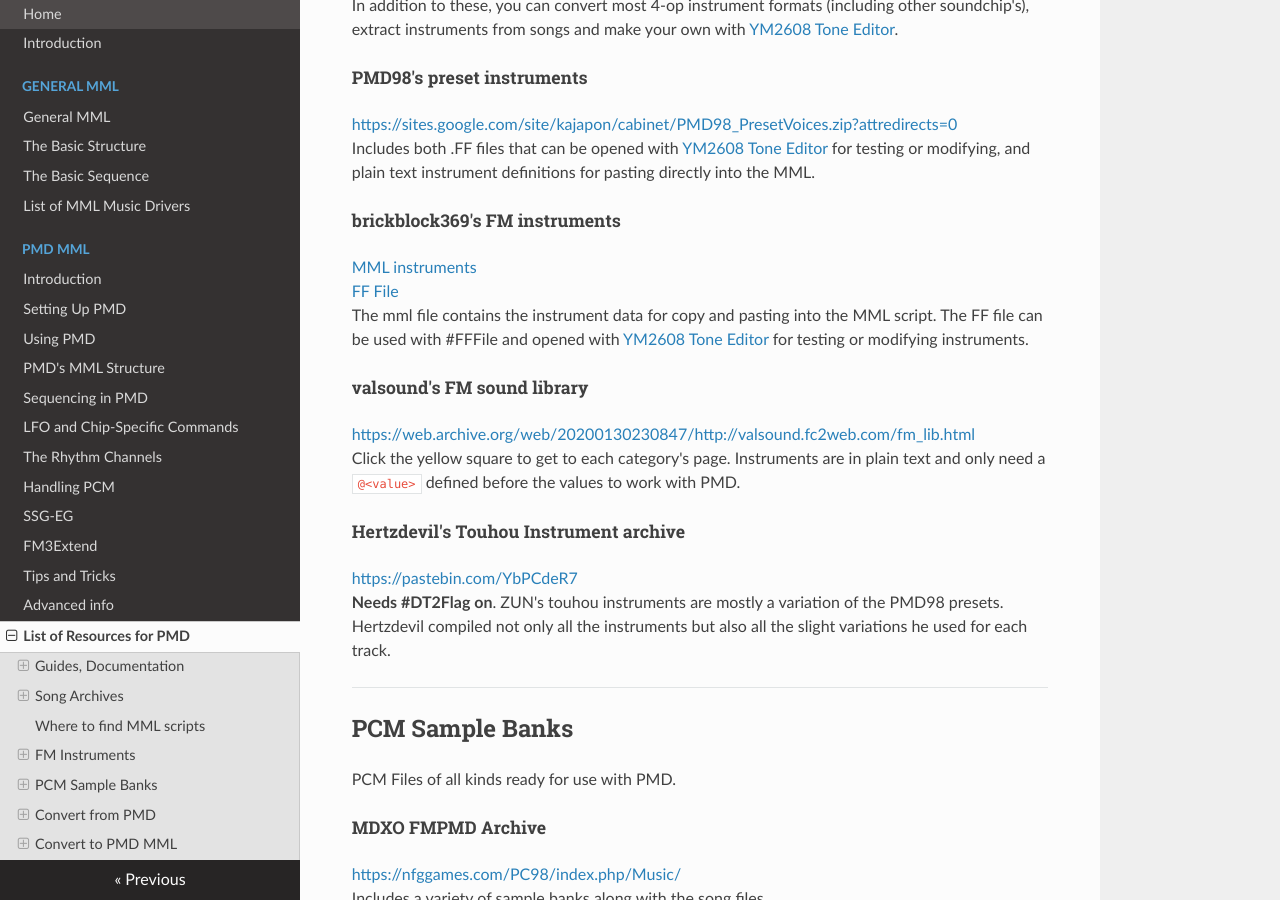
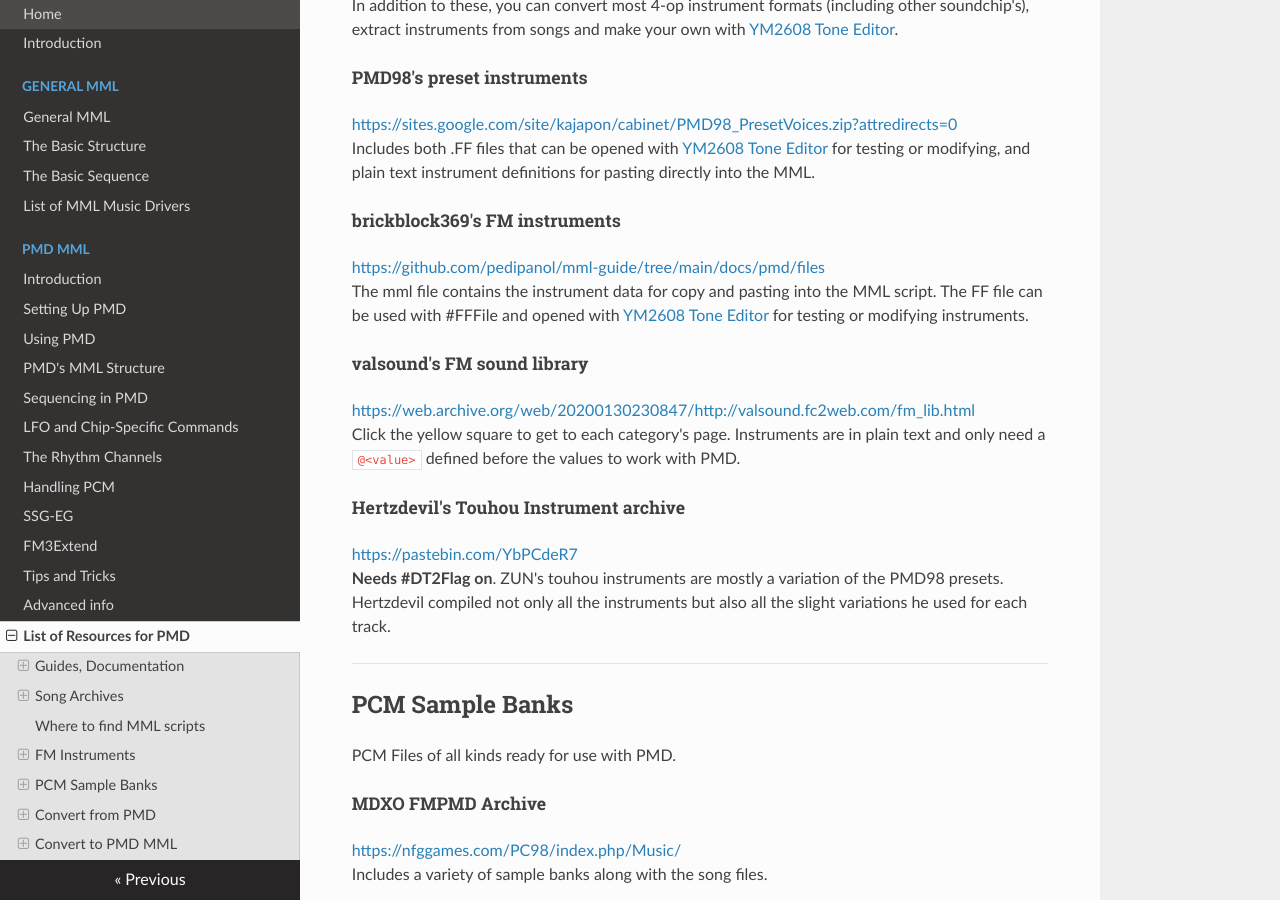
Before and after one commit to pedipanol/mml-guide, an MkDocs documentation site: the page built from docs/pmd/resources.md, in a window 1280 px wide and 900 px high, scrolled down 2016 px. Built offline with MkDocs 1.6.1, drawn with Linux system fonts in a browser that asks for light colours.

Commit message:
new link for brickblock's instruments

```diff
--- a/docs/pmd/resources.md
+++ b/docs/pmd/resources.md
@@ -65,8 +65,7 @@
 
 ##### brickblock369's FM instruments
 
-[MML instruments](files\BRICK.MML) </br>
-[FF File](files\BRICK.FF) </br>
+[https://github.com/pedipanol/mml-guide/tree/main/docs/pmd/files](https://github.com/pedipanol/mml-guide/tree/main/docs/pmd/files) </br>
 The mml file contains the instrument data for copy and pasting into the MML script. The FF file can be used with #FFFile and opened with [YM2608 Tone Editor](setup.md#ym2608-tone-editor-windows) for testing or modifying instruments.
 
 ##### valsound's FM sound library
```
